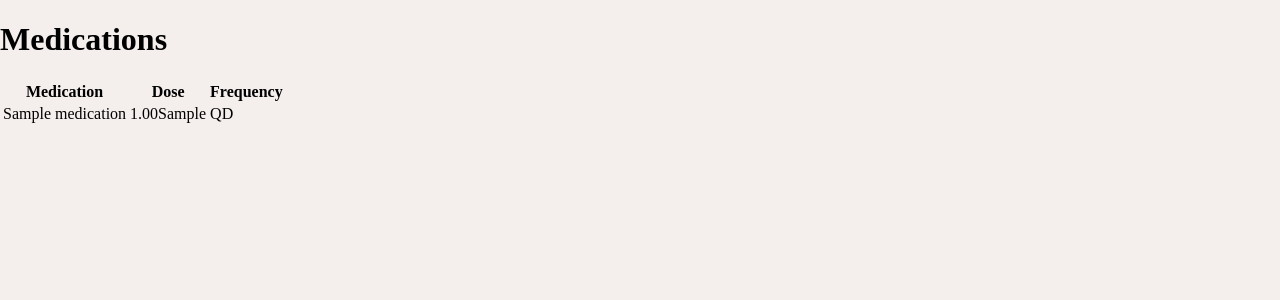
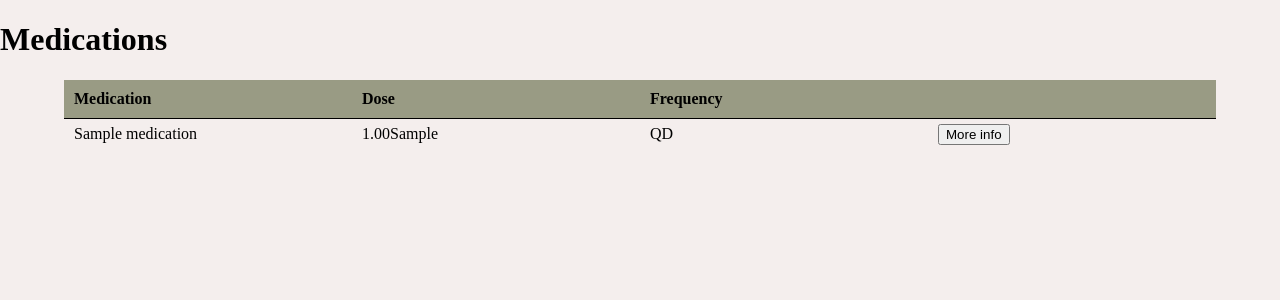
Before and after one commit to andrea1234321/medisync, a Django app: page /medications/ in a window 1280 px wide. Shown: the part 38-338 px from the top of the page. Run offline with Django 4.2, Linux system fonts and the light colour scheme; tables that the repository leaves empty hold one stand-in row (values such as "Sample post").

Commit message:
sytle medication table

```diff
--- /dev/null
+++ b/main_app/static/css/medications/index.css
@@ -0,0 +1,20 @@
+.medication-table{
+  margin: 0 auto;
+  width: 90%;
+  table-layout: fixed;
+  border-collapse: collapse;
+}
+.heading{
+  background-color: rgb(153, 155, 132);
+  border-bottom: 1px solid black;
+}
+.heading> th{
+  padding: 10px;
+  text-align: left;
+}
+.rows> td{
+  padding: 5px 10px;
+}
+tbody tr:nth-child(even){
+  background-color: rgb(206, 206, 197);
+}
--- a/main_app/templates/medications/index.html
+++ b/main_app/templates/medications/index.html
@@ -1,20 +1,31 @@
 {% extends 'base.html' %}
+{% load static %}
+
+{% block head %}
+<link rel="stylesheet" href="{% static 'css/medications/index.css' %}">
+{% endblock  %}
 
 {% block content %}
 
 <h1>Medications</h1>
-{% for medication in medications %}
-  <table>
-    <tr>
+<table class='medication-table'>
+  <thead>
+    <tr class='heading'>
       <th>Medication</th>
       <th>Dose</th>
       <th>Frequency</th>
+      <th></th>
     </tr>
-    <tr>
+  </thead>
+  <tbody>
+    {% for medication in medications %}
+    <tr class='rows'>
       <td>{{ medication.name }}</td>
-      <td>{{ medication.dose }}{{ medication.unitOfMeasurement }}</td>
-      <td>{{ medication.time }}</td>
-    </tr>
+        <td>{{ medication.dose }}{{ medication.unitOfMeasurement }}</td>
+        <td>{{ medication.time }}</td>
+        <td><button>More info</button></td>
+      </tr>
+      {% endfor %}
+    </tbody>
   </table>
-{% endfor %}
 {% endblock %}
```
